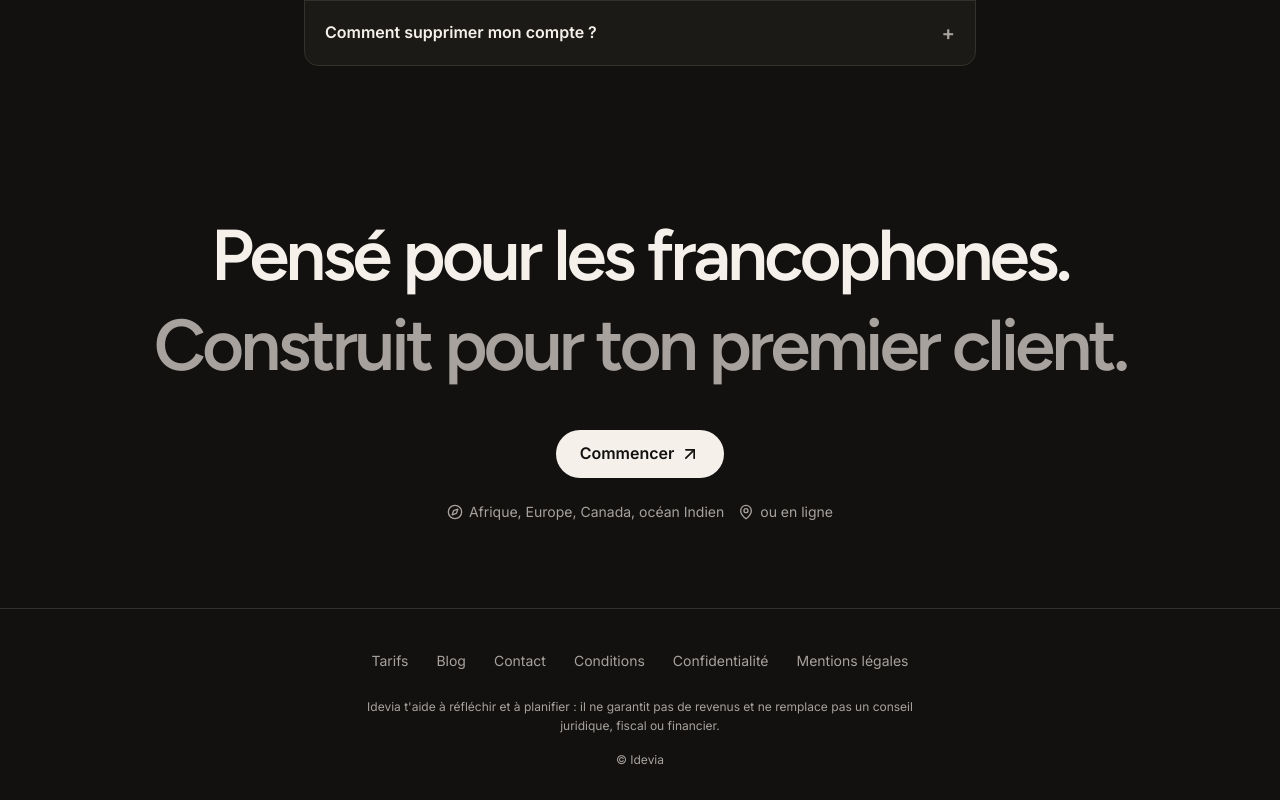
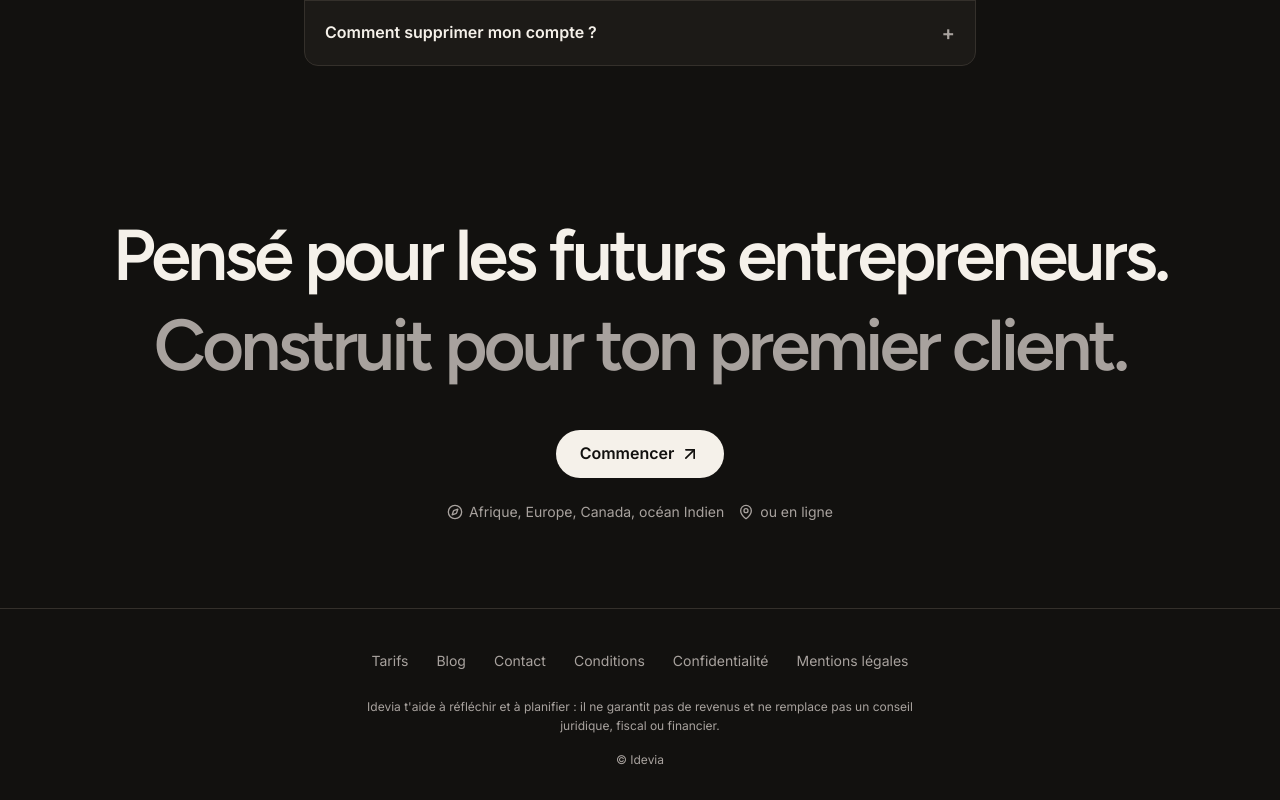
Before and after one commit to LaryConseiga/Idevia, a Next.js app: page / in a window 1280 px wide. Shown: the part 4379-5179 px from the top of the page. Built offline with nearby package versions, Linux system fonts and the light colour scheme; no server answers.

Commit message:
Accueil : « Pensé pour les futurs entrepreneurs »

```diff
--- a/src/app/(marketing)/page.tsx
+++ b/src/app/(marketing)/page.tsx
@@ -203,7 +203,7 @@ export default function HomePage() {
       {/* Contact et fin */}
       <section id="contact" className="px-4 pt-16 pb-20 text-center sm:px-6">
         <p className="font-display text-4xl leading-tight font-semibold tracking-[-0.05em] sm:text-7xl">
-          Pensé pour les francophones.
+          Pensé pour les futurs entrepreneurs.
           <br />
           <span className="text-muted-foreground">Construit pour ton premier client.</span>
         </p>
```
